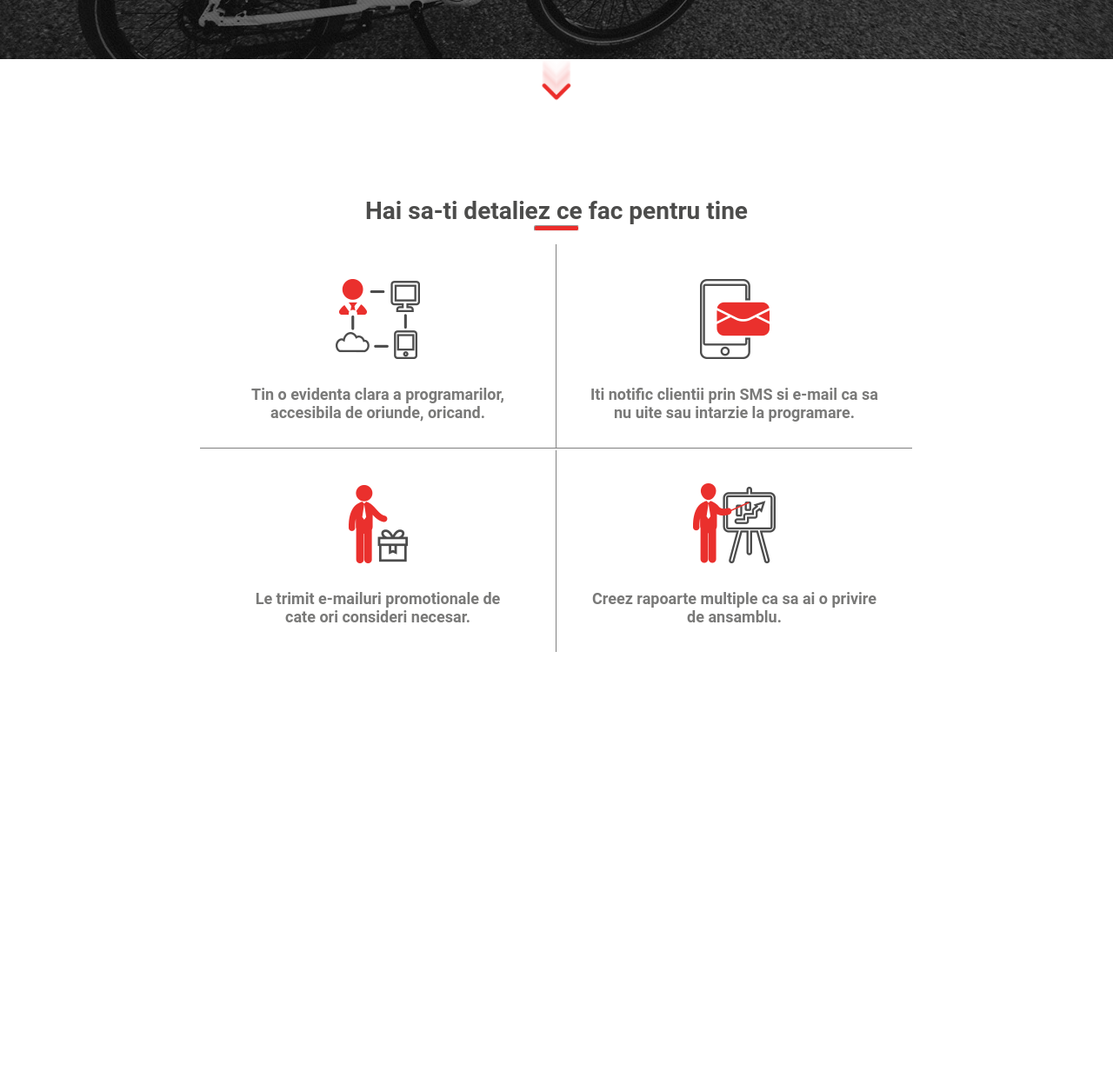
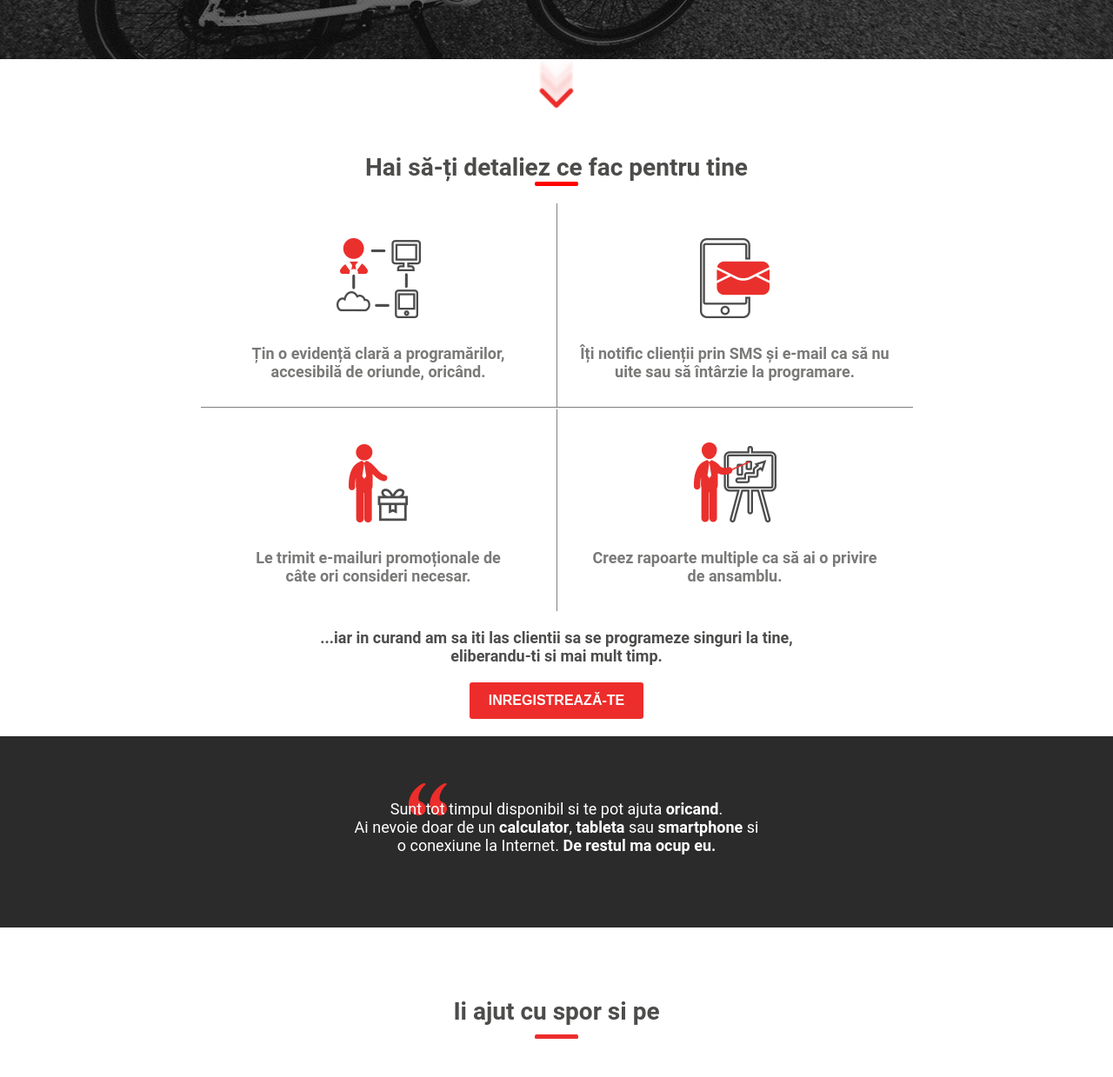
Before and after one commit to poprobertdaniel/html-css-training-studio, a plain HTML site: page root/index.html in a window 1280 px wide. Shown: the part 573-1812 px from the top of the page at 87% size. Before the commit the page ends 1323 px from the top, so only its background shows below. Drawn offline with Linux system fonts and the light colour scheme.

Commit message:
third section

```diff
--- a/root/css/main.css
+++ b/root/css/main.css
@@ -114,10 +114,16 @@ margin-top: 100px;
 .end-home-section p{
 	background-image: url("../images/Calendis_Quote_Mark_Grey.png");
 	background-repeat: no-repeat;
-	font-size:18px;
-	padding-top:79px;
-	background-position: 30% 100%;
+	background-position: 22% 100%; /* de modificat pt responsivness */
+	font-size: 18px;
+  	line-height: 27px;
+  	padding-top: 75px;
 
+}
+
+.benefits-section{
+	width: 100%;
+	height: auto;
 }
 
 .down-arrow {
@@ -125,49 +131,48 @@ margin-top: 100px;
 	background-repeat: no-repeat;
 	background-size: contain;
 	background-position: center;
-	height: 50px;
+	height:60px;
+}
 
+.benefits-title p {
+	font-size: 28px;
+	font-weight: bold;
+	color: #4c4c4b;
+	text-align: center;
+	padding-top: 48px;
 
 }
 
+.benefits-title hr{
+	border:0;
+    border-top: 5px solid red;
+    border-radius: 2px;
+    width: 50px;
+}
 
-.benefits-section {
-
+.benefits-container {
 	font-weight: bold;
-	color: rgba(76, 76, 75, 0.75);
+	color: #4c4c4b;
 	width: 820px;
 	margin: 0 auto;
-	}
+	padding-top: 20px;
+	text-align:center;
+}
 
-.benefits-section  hr{
-	background-color: #ec2d2b;
-	width: 50px;
-	height: 5px;
-	border-radius: 2.5px;
-	margin-bottom: 15px;
+.benefits-container p {
+	font-size: 18px;
+	color: rgba(76, 76, 75, 0.75);
+	text-align:center;
+	padding-top: 20px;
+}
+
+.col1, .col2, .col3, .col4 {
+	display: inline-block;
+	width: 409px;
+	text-align: center;
 
 }
 
-.benefits-section p{
-	padding-top:108px;
-	font-size:28px;
-	text-align:center;
-	color: #4c4c4b;
-
-}
-
-
-.col1 p, .col2 p, .col3 p, .col4 p {
-	padding: 30px 0px;
-	font-size: 18px;
-	color: rgba(76, 76, 75, 0.75);
-	}
-.benefits-section img{
-	width: auto;
-	height: auto;
-	margin-top: 40px;
-
-}
 .col1, .col3 {
 	border-right: 1px solid gray;
 }
@@ -176,8 +181,74 @@ margin-top: 100px;
 	border-bottom: 1px solid gray;
 }
 
-.col1, .col2, .col3, .col4  {
-	display: inline-block;
-	width: 409px;
+.benefits-container img{
+	width: auto;
+	height: auto;
+	margin-top: 40px;
+}
+
+.col1 p, .col2 p, .col3 p, .col4 p{
+	padding: 30px 0px;
+}
+.benefits-message p{
 	text-align: center;
+    color: #4c4c4b;
+	font-size: 18px;
+	padding-top: 20px;
+	font-weight: bold;
+}
+.benefits-last-register-button{
+	text-align:center;
+	padding-top: 20px;
+	padding-bottom: 20px;
+}
+
+.clients-section{
+	margin-top: 60px;
 	}
+.clients-additional-message {
+	background-color: #2b2b2b;
+	height: 220px;
+	font-size:18px;
+
+	}
+.clients-additional-message p{
+	text-align:center;
+	color:white;
+	background-image: url("../images/Calendis_Quote_Mark_Red.png");
+	background-repeat: no-repeat;
+	background-position: 38% 55%; /* de modificat */
+	padding-top: 73px;
+	}
+
+.clients-title p{
+	text-align:center;
+	font-size:28px;
+	font-weight:bold;
+	padding-top:80px;
+	padding-bottom:10px;
+	color: #4c4c4b;
+
+	}
+
+.clients-title hr{
+	border:0;
+    border-top: 5px solid #ec2d2b;
+    border-radius: 2px;
+    width: 50px;
+	background-color: #ec2d2b;
+
+}
+
+.clients-list {
+	text-align:center;
+	}
+.c1, .c2, .c3, .c4 {
+	display:inline-block;
+	padding-top: 50px;
+
+}
+.c1 img, .c2 img, .c3 img, .c4 img{
+	height: 93px;
+
+}
--- a/root/index.html
+++ b/root/index.html
@@ -23,53 +23,75 @@
 
 
     <div id="Acasa" class="home-section">
-      <p>Programări mai rapide</p>
+      <p>Programări prin Calendis</p>
       <div class="register-div">
         <button class="register-btn">Inregistrează-te</button>
       </div>
       <div class="end-home-section">
-        <p>Eu sunt <b>Calendis</b>, asistentul tău digital. Te ajut să-ți programezi <b>clienții</b>, le trimit <br> <b>SMS</b>-uri și <b>email</b>-uri, iar tu nu vei mai pierde programări. <b>Niciodată.</b></p>
+        <p>Eu sunt Calendis, asistentul tău digital. Te ajut să-ți programezi clienții, le trimit <br> SMS-uri și e-mailuri, iar tu nu vei mai pierde programări. Niciodată.</p>
       </div>
     </div>
 
     <div id="Beneficii" class="benefits-section">
       <div class="down-arrow">
+
       </div>
-
-		<p>Hai sa-ti detaliez ce fac pentru tine</p>
+      <div class="benefits-title">
+        <p>Hai să-ți detaliez ce fac pentru tine</p>
         <hr>
-
+      </div>
+      <div class="benefits-container">
         <div class="first-row">
           <div class="col1">
             <img src="images/Calendis_Evidenta.png">
-				<p>Tin o evidenta clara a programarilor,<br> accesibila de oriunde, oricand.</p>
+            <p>Țin o evidență clară a programărilor, <br> accesibilă de oriunde, oricând.</p>
           </div>
-
           <div class="col2">
             <img src="images/Calendis_SMS.png">
-				<p>Iti notific clientii prin SMS si e-mail ca sa <br>nu uite sau intarzie la programare.</p>
+            <p>Îți notific clienții prin SMS și e-mail ca să nu <br> uite sau să întârzie la programare.</p>
           </div>
         </div>
 
         <div class="second-row">
           <div class="col3">
             <img src="images/Calendis_Gift.png">
-				<p>Le trimit e-mailuri promotionale de <br>cate ori consideri necesar.</p>
+            <p>Le trimit e-mailuri promoționale de <br> câte ori consideri necesar.</p>
           </div>
-
           <div class="col4">
             <img src="images/Calendis_Chart.png">
-				<p>Creez rapoarte multiple ca sa ai o privire <br>de ansamblu.</p>
-
+            <p>Creez rapoarte multiple ca să ai o privire <br> de ansamblu.</p>
           </div>
         </div>
 
+      </div>
+       <div class="benefits-message">
+			<p>...iar in curand am sa iti las clientii sa se programeze singuri la tine,<br> eliberandu-ti si mai mult timp.</p>
+		</div>
 
-
+		<div class="benefits-last-register-button">
+			<button class="register-btn">Inregistrează-te</button>
+		</div>
     </div>
 
     <div id="clients-section">
+		<div class="clients-additional-message">
+            <p>Sunt tot timpul disponibil si te pot ajuta <b>oricand</b>.<br>Ai nevoie doar de un <b>calculator</b>, <b>tableta</b> sau <b>smartphone</b> si <br>o conexiune la Internet. <b>De restul ma ocup eu.</b> </p>
+		</div>
 
+		<div class="clients-container">
+			<div class="clients-title">
+				<p>Ii ajut cu spor si pe</p>
+				<hr>
+			</div>
+
+			<div class="client-list">
+				<div class="c1"><img src="images/Barber-shop-logo.png"></div>
+				<div class="c2"><img src="images/Fitness-Studio-bv.png"></div>
+				<div class="c3"><img src="images/Logo-Boudoir.png"></div>
+				<div class="c4"><img src="images/Smile-Central.png"></div>
+			</div>
+      </div>
+		</div>
     </div>
 
     <div id="prices-section">
```
Also changed, not shown: root/images/HTML-CSS Training images/Barber-shop-logo.png (added), root/images/HTML-CSS Training images/Calednis_Evidenta.png (added), root/images/HTML-CSS Training images/Calendis_Arrow_Red100.png (added), root/images/HTML-CSS Training images/Calendis_Building_Active.png (added), root/images/HTML-CSS Training images/Calendis_Building_Inactive.png (added), root/images/HTML-CSS Training images/Calendis_Chart.png (added), root/images/HTML-CSS Training images/Calendis_Gift.png (added), root/images/HTML-CSS Training images/Calendis_House_Active.png (added), root/images/HTML-CSS Training images/Calendis_House_Inactive.png (added), root/images/HTML-CSS Training images/Calendis_Quote_Mark_Grey.png (added), root/images/HTML-CSS Training images/Calendis_Quote_Mark_Red.png (added), root/images/HTML-CSS Training images/Calendis_SMS.png (added), root/images/HTML-CSS Training images/Fitness-Studio-bv.png (added), root/images/HTML-CSS Training images/Layer.jpg (added), 4 more files. Lines whose indentation alone changed are shown as unchanged.
